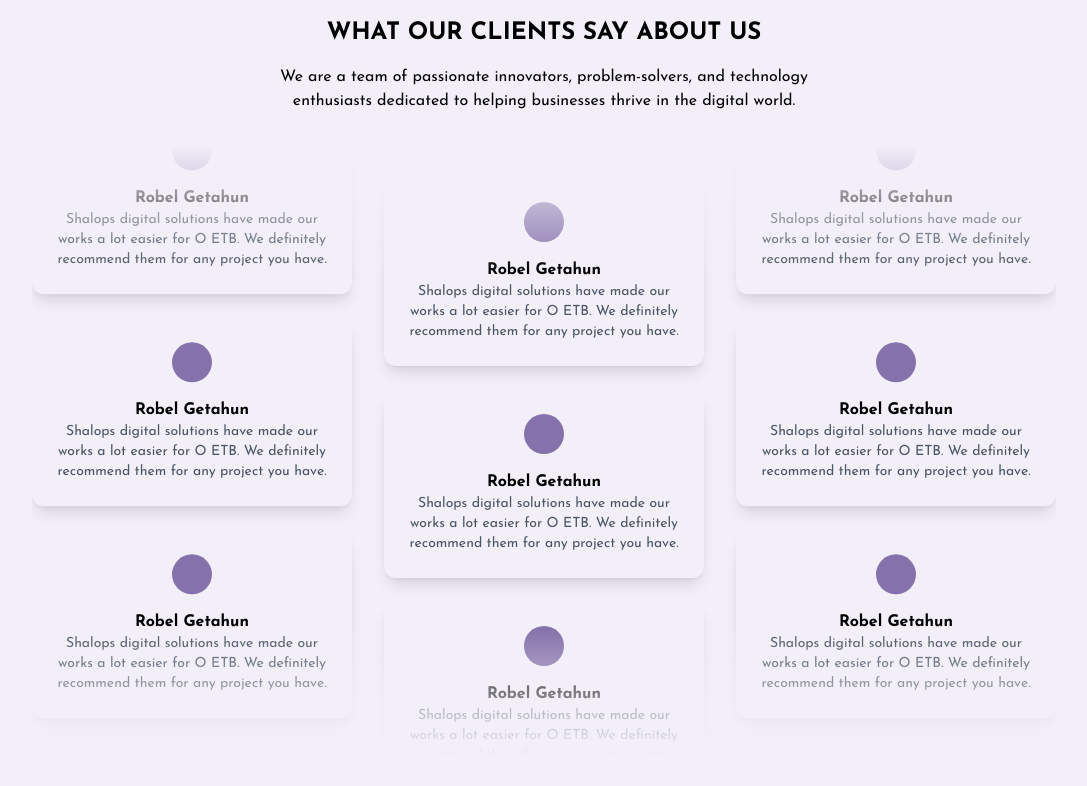
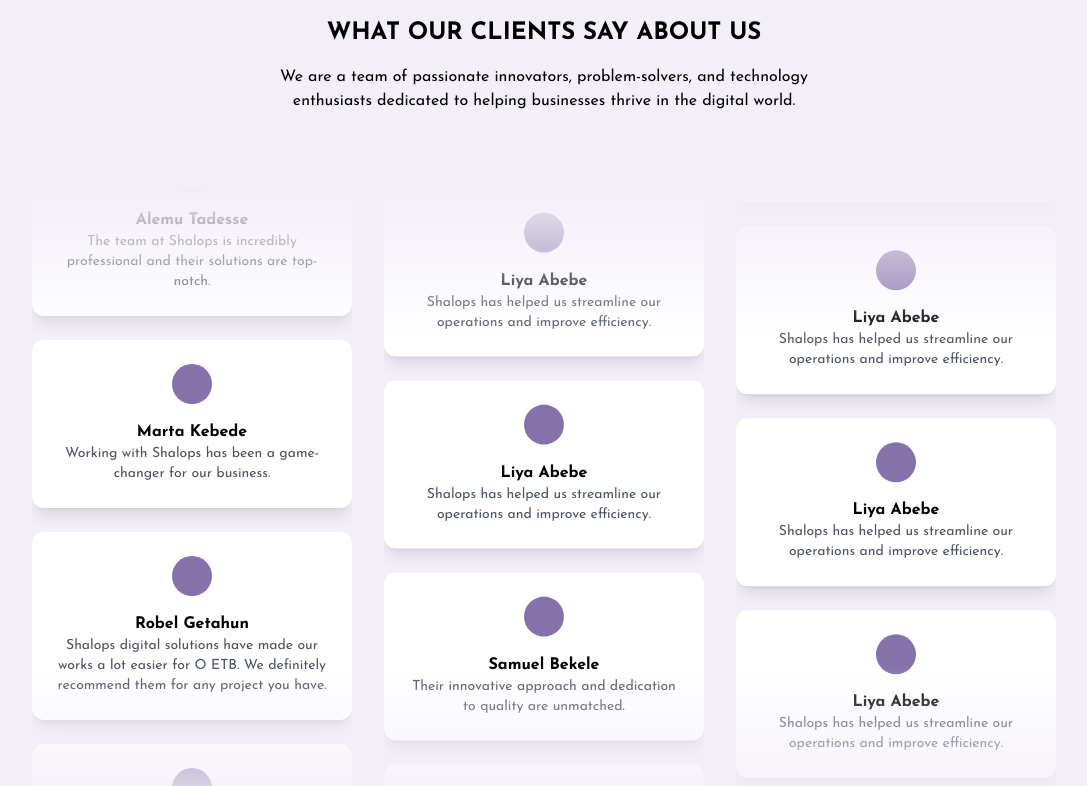
Before and after one commit to Nardos-Amakele/shalOps, a Next.js app: page / in a window 1280 px wide. Shown: the part 3840-4626 px from the top of the page, without its empty margins (96-1183 px from the left). Built offline with nearby package versions, Linux system fonts and the light colour scheme.

Commit message:
testimonials animation glitch fixed

```diff
--- a/src/app/components/Testimonials.tsx
+++ b/src/app/components/Testimonials.tsx
@@ -3,18 +3,46 @@
 import { useEffect, useState } from 'react';
 import Clients from '../../../public/users-svgrepo-com.svg'
 import Image from 'next/image'
+import React from 'react';
 
 const testimonials = [
-  { id: 1, name: 'Robel Getahun', text: 'Shalops digital solutions have made our works a lot easier for O ETB. We definitely recommend them for any project you have.' },
-  { id: 2, name: 'Robel Getahun', text: 'Shalops digital solutions have made our works a lot easier for O ETB. We definitely recommend them for any project you have.' },
-  { id: 3, name: 'Robel Getahun', text: 'Shalops digital solutions have made our works a lot easier for O ETB. We definitely recommend them for any project you have.' },
+  { id: 1, name: 'Robel Getahun', text: 'Shalops digital solutions have made our works a lot easier for O ETB. We definitely recommend them for any project you have.', imageSrc: '../../../public/avatr.jpeg' },
+  { id: 2, name: 'Alemu Tadesse', text: 'The team at Shalops is incredibly professional and their solutions are top-notch.', imageSrc: '../../../public/avatr.jpeg' },
+  { id: 3, name: 'Marta Kebede', text: 'Working with Shalops has been a game-changer for our business.', imageSrc: '../../../public/avatr.jpeg ' },
+  { id: 4, name: 'Samuel Bekele', text: 'Their innovative approach and dedication to quality are unmatched.', imageSrc: '../../../public/avatr.jpeg' },
+  { id: 5, name: 'Liya Abebe', text: 'Shalops has helped us streamline our operations and improve efficiency.', imageSrc: '../../../public/avatr.jpeg' },
+  { id: 6, name: 'Liya Abebe', text: 'Shalops has helped us streamline our operations and improve efficiency.', imageSrc: '../../../public/avatr.jpeg' },
+  { id: 7, name: 'Liya Abebe', text: 'Shalops has helped us streamline our operations and improve efficiency.', imageSrc: '../../../public/avatr.jpeg' },
+  { id: 8, name: 'Liya Abebe', text: 'Shalops has helped us streamline our operations and improve efficiency.', imageSrc: '../../../public/avatr.jpeg' },
+  { id: 9, name: 'Liya Abebe', text: 'Shalops has helped us streamline our operations and improve efficiency.', imageSrc: '../../../public/avatr.jpeg' },
 ];
 
-const TestimonialCard = ({ name, text }: { name: string; text: string }) => (
-  <div className=" p-6 rounded-xl shadow-lg w-80 text-center">
+const firstColumn = testimonials.slice(0, 3);
+const secondColumn = testimonials.slice(3, 6);
+const thirdColumn = testimonials.slice(6, 9);
+
+const TestimonialCard = ({ name, text, imageSrc }: { name: string; text: string; imageSrc: string }) => (
+  <div className="bg-white p-6 rounded-xl shadow-lg w-80 text-center">
     <div className="w-10 h-10 bg-[#8572AA] rounded-full mx-auto mb-4"></div>
     <h3 className="font-semibold">{name}</h3>
     <p className="text-gray-600 text-sm">{text}</p>
+  </div>
+);
+
+const TestimonialColumn = (props: { testimonials: { id: number; name: string; text: string; imageSrc: string; }[], duration: number, className: string }) => (
+  <div className={props.className} style={{ maskImage: 'linear-gradient(to bottom, transparent, black 25%, black 75%, transparent)' }}>
+    <motion.div
+      animate={{ translateY: "-50%" }}
+      transition={{ repeat: Infinity, ease: "linear", repeatType: "loop", duration: props.duration }}
+      className='flex flex-col gap-6'>
+      {[...new Array(2)].map((_, index) => (
+        <React.Fragment key={index}>
+          {props.testimonials.map(({ id, name, text, imageSrc }: { id: number; name: string; text: string; imageSrc: string; }) => (
+            <TestimonialCard key={id} name={name} text={text} imageSrc={imageSrc} />
+          ))}
+        </React.Fragment>
+      ))}
+    </motion.div>
   </div>
 );
 
@@ -26,29 +54,10 @@
       <p className="text-center max-w-xl mb-8">
         We are a team of passionate innovators, problem-solvers, and technology enthusiasts dedicated to helping businesses thrive in the digital world.
       </p>
-      <div className="relative flex gap-8 overflow-hidden w-full max-w-5xl max-h-[40rem]">
-        {/* Top fade gradient */}
-        <div className="absolute top-0 left-0 right-0 h-32 bg-gradient-to-b from-[#f2eff8] to-transparent z-10"></div>
-
-        {/* Content columns */}
-        <div className="flex gap-8 relative">
-          {[[-50, 'up'], [50, 'down'], [-50, 'up']].map(([offset, direction], index) => (
-            <motion.div
-              key={index}
-              className="flex flex-col gap-6"
-              initial={{ y: offset }}
-              animate={{ y: direction === 'up' ? -offset : -offset * 2 }}
-              transition={{ repeat: Infinity, duration: 6, ease: "linear", repeatType: "loop" }}
-            >
-              {testimonials.map((testimonial) => (
-                <TestimonialCard key={testimonial.id} {...testimonial} />
-              ))}
-            </motion.div>
-          ))}
-        </div>
-
-        {/* Bottom fade gradient */}
-        <div className="absolute bottom-0 left-0 right-0 h-32 bg-gradient-to-t from-[#f2eff8] to-transparent z-10"></div>
+      <div className='flex flex-col sm:flex-row gap-8 mt-10 [mask-image:linear-gradient(to_bottom,transparent,black_25%, black_75%,transparent)] max-h-[40rem]'>
+          <TestimonialColumn testimonials={firstColumn} duration={15} className='' />
+          <TestimonialColumn testimonials={secondColumn} duration={20} className='hidden md:block' />
+          <TestimonialColumn testimonials={thirdColumn} duration={25} className='hidden lg:block' />
       </div>
     </section>
   );
```
Also changed, not shown: public/pp.jpeg (added).
